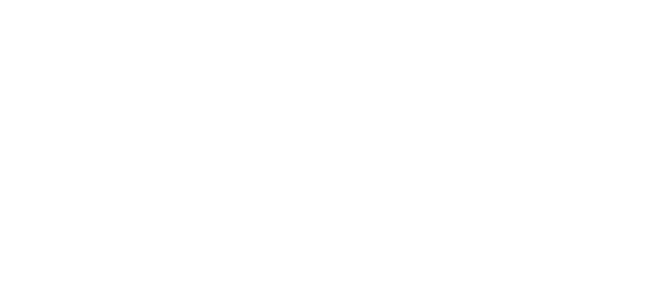
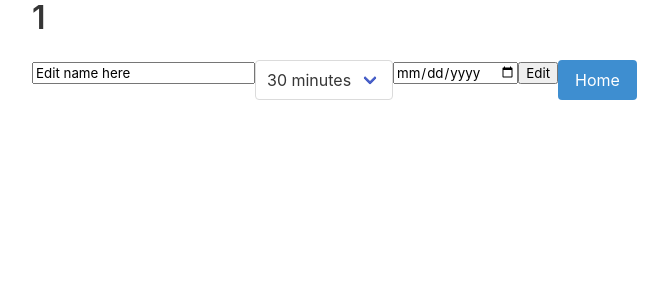
Before and after one commit to lukecamelo/appointment-booker, a React (Create React App) app in the folder client/: page /appointments/1 in a window 1280 px wide. Shown: the top 300 px of the page, without its empty margins (32-700 px from the left). Built offline with nearby package versions, Linux system fonts and the light colour scheme.

Commit message:
Appointments can now be updated. Its a bit hacky though

```diff
--- a/client/src/components/Appointment.js
+++ b/client/src/components/Appointment.js
@@ -1,5 +1,5 @@
 import React, { Component } from 'react'
-import { BrowserRouter as Router, Route, Link } from 'react-router-dom'
+import { Link } from 'react-router-dom'
 import UpdateForm from '../components/UpdateForm'
 
 class Appointment extends Component {
@@ -11,7 +11,6 @@
 
 
     return (
-      <Router>
       <tr className='Appointment'>
         <th>{_id}</th>
         <td>{client}</td>
@@ -20,9 +19,7 @@
         <td>{booked_on}</td>
         <td><a className='button is-danger' onClick={() => deleteAppointment(_id)}>Delete</a></td>
         <td><Link to={`/appointments/${_id}`}>Edit</Link></td>
-          <Route path='/appointments/:id' render={(props) => <UpdateForm {...props} appoint={this.props.appointment} update={this.props.update} />}/>
       </tr>
-      </Router>
     )
   }
 }
--- a/client/src/components/UpdateForm.js
+++ b/client/src/components/UpdateForm.js
@@ -4,14 +4,76 @@
 class UpdateForm extends Component {
 
   state = {
-    id: this.props.match.params.id
+    id: this.props.match.params.id,
+    client: 'Edit name here',
+    date: 'new date',
+    duration: 30
+
   }
 
+  componentDidMount() {
+    // const { updateAppointment } = this.props.location.state
+    console.log(this.props.location.state)
+  }
+
+  nameChangeHandler = (e) => {
+    let client = {...this.state.client}
+    client = e.target.value
+
+    this.setState({client})
+    console.log(this.state.client)
+  }
+
+  durationChangeHandler = (e) => {
+    let duration = {...this.state.duration}
+    duration = e.target.value
+
+    this.setState({duration})
+    console.log(this.state.duration)
+  }
+
+  dateChangeHandler = (e) => {
+    let date = {...this.state.date}
+    date = e.target.value
+
+    this.setState({date})
+    console.log(this.state.date)
+  }
+
+  updateAppointment = (id, client, date, duration) => {
+    fetch ('/api/realdata/update', {
+    method: 'POST',
+    headers: { 'Accept': 'application/json', 'Content-Type': 'application/json' },
+    body: JSON.stringify({id, client, date, duration})
+  })
+  // .then((res) => {
+  //   // const appointments = this.state.appointments.filter(appointment => appointment._id !== id)
+  //   this.setState({response: res.status})
+  // })
+}
+
   render() {
+    let { id, client, date, duration } = this.state
     return (
       <div className='UpdateForm container'>
+        <h1 className='title'>{this.state.id}</h1>
+        <input
+        type="text"
+        onChange={this.nameChangeHandler}
+        value={this.state.client}/>
 
-        <input type="text"/>
+        <div className="select">
+          <select name='duration' value={this.state.duration} onChange={this.durationChangeHandler} required>
+            <option value="30">30 minutes</option>
+            <option value="45">45 minutes</option>
+            <option value="60">1 hour</option>
+          </select>
+        </div>
+
+        <input type="date" value={this.state.date} onChange={this.dateChangeHandler}/>
+
+        <button onClick={() => this.updateAppointment(id, client, date, duration)}>Edit</button>
+
         <Link to='/' className='button is-info'>Home</Link>
       </div>
     )
--- a/client/src/index.js
+++ b/client/src/index.js
@@ -12,6 +12,7 @@
     <Switch>
       <Route exact path='/' component={App} />
       <Route exact path='/form' render={AppointmentForm} />
+      <Route path='/appointments/:id' component={UpdateForm} />
     </Switch>
   </BrowserRouter>
 , document.getElementById('root'));
```
Lines whose indentation alone changed are shown as unchanged.
